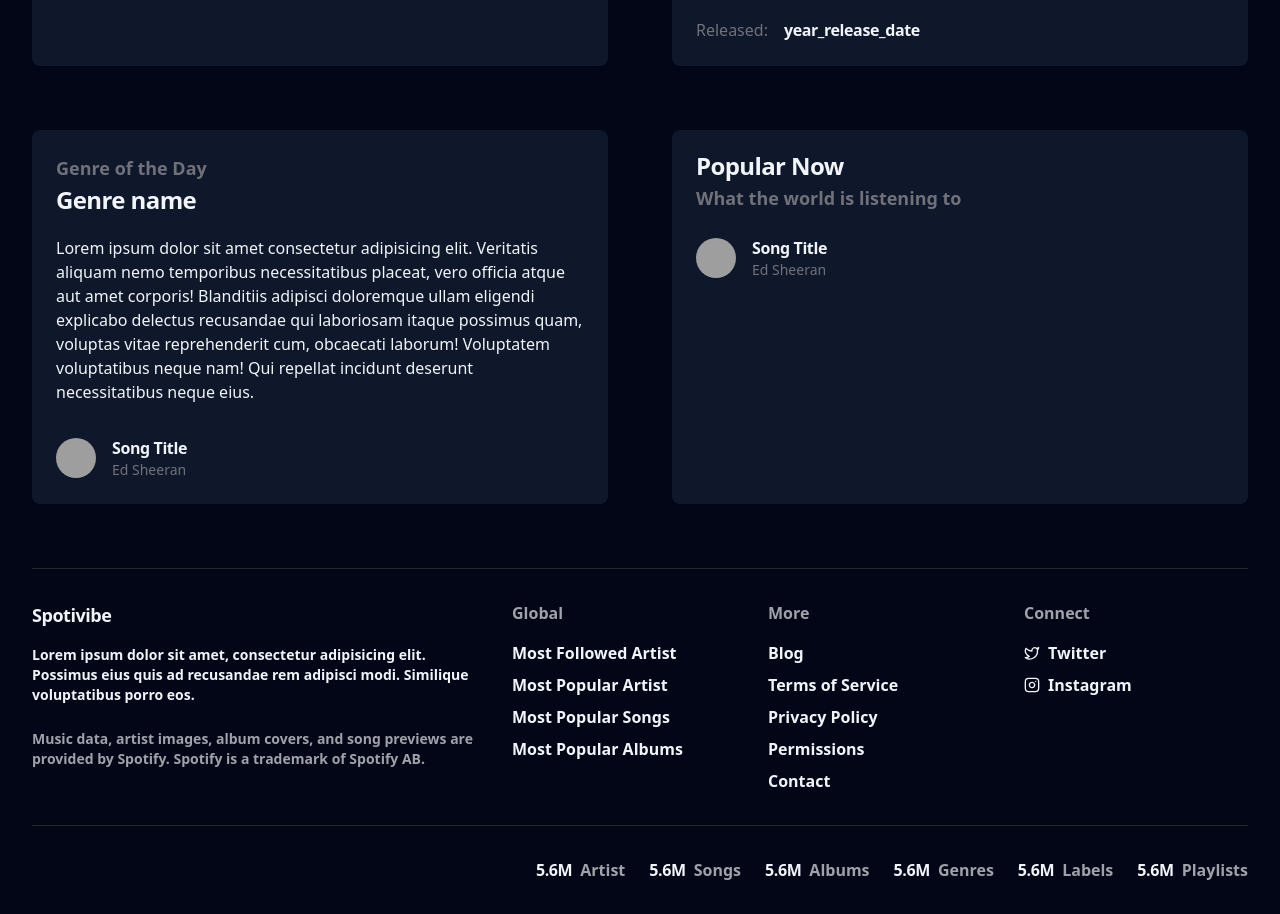
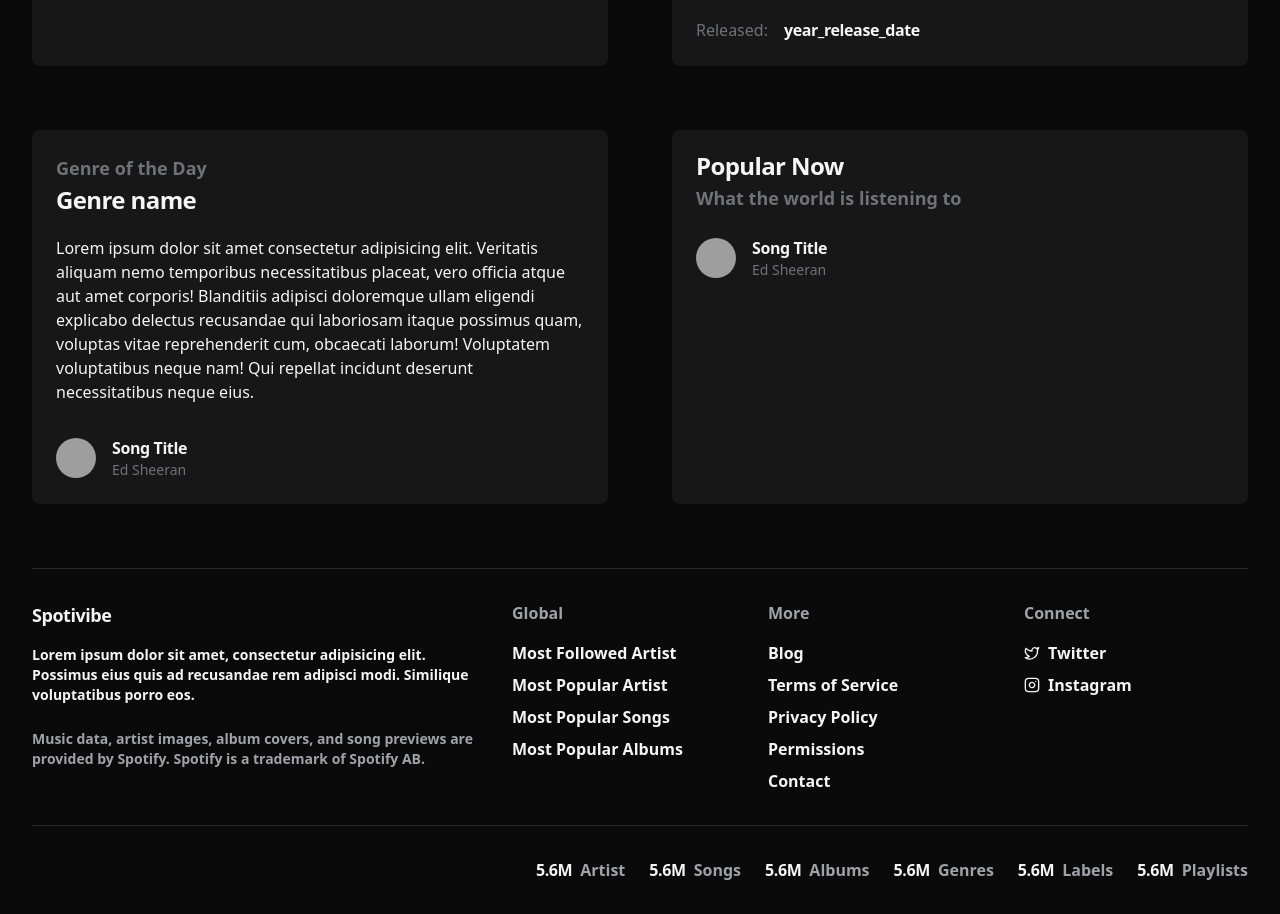
Before and after one commit to procrastinathree/spotivibe, a React (Vite) app: page / in a window 1280 px wide. Shown: the part 864-1778 px from the top of the page. Built offline with nearby package versions, Linux system fonts and the light colour scheme; grey boxes are pictures that could not be loaded.

Commit message:
[App] color changes

```diff
--- a/src/Layout.tsx
+++ b/src/Layout.tsx
@@ -9,7 +9,7 @@ interface LayoutProps {
 const Layout: FC<LayoutProps> = ({ children }) => {
 
   return (
-    <div className="flex flex-col min-h-screen gap-16 bg-slate-950">
+    <div className="flex flex-col min-h-screen gap-16 bg-neutral-950">
       <Header />
       <main className="container">
         {children}
--- a/src/components/home/TopSectionOne.tsx
+++ b/src/components/home/TopSectionOne.tsx
@@ -11,7 +11,7 @@ const TopSectionOne: FC<TopSectionOneProps> = () => {
         <div className="flex gap-16">
             <Card className="w-1/2">
                 <CardHeader className="relative p-0">
-                    <img src="" alt="artist image" className="object-cover w-full bg-slate-200 h-80" />
+                    <img src="" alt="artist image" className="object-cover w-full bg-neutral-200 h-80" />
                     <div className="absolute bottom-0 left-0 flex flex-col gap-2 p-8">
                         <CardDescription className="p-2 text-base font-bold rounded-lg w-fit bg-secondary text-secondary-foreground">Artist of the Day</CardDescription>
                         <CardTitle className="p-3 text-3xl rounded-lg w-fit bg-primary text-primary-foreground">Ed Sheeran</CardTitle>
@@ -42,7 +42,7 @@ const TopSectionOne: FC<TopSectionOneProps> = () => {
             </Card>
             <Card className="w-1/2">
                 <CardHeader className="relative p-0">
-                    <img src="" alt="artist image" className="object-cover w-full bg-slate-200 h-80" />
+                    <img src="" alt="artist image" className="object-cover w-full bg-neutral-200 h-80" />
                     <div className="absolute bottom-0 left-0 flex flex-col gap-2 p-8">
                         <CardDescription className="p-2 text-base font-bold rounded-lg w-fit bg-secondary text-secondary-foreground">Song of the Day</CardDescription>
                         <CardTitle className="p-3 text-3xl rounded-lg w-fit bg-primary text-primary-foreground">Perfect</CardTitle>
--- a/src/components/layouts/Footer.tsx
+++ b/src/components/layouts/Footer.tsx
@@ -16,7 +16,7 @@ const Footer: FC<FooterProps> = () => {
                 <div className="flex flex-col w-2/5 gap-6">
                     <div className="flex flex-col gap-4">
                         <CardTitle className="text-lg">Spotivibe</CardTitle>
-                        <p className="text-sm font-semibold text-slate-100">Lorem ipsum dolor sit amet, consectetur adipisicing elit. Possimus eius quis ad recusandae rem adipisci modi. Similique voluptatibus porro eos.</p>
+                        <p className="text-sm font-semibold text-neutral-100">Lorem ipsum dolor sit amet, consectetur adipisicing elit. Possimus eius quis ad recusandae rem adipisci modi. Similique voluptatibus porro eos.</p>
                     </div>
                     <CardDescription className="text-sm font-semibold">
                         Music data, artist images, album covers, and song previews are provided by Spotify. Spotify is a trademark of Spotify AB.
@@ -25,30 +25,30 @@ const Footer: FC<FooterProps> = () => {
                 <div className="flex flex-col w-1/5 gap-4">
                     <CardDescription className="text-base font-semibold">Global</CardDescription>
                     <div className="flex flex-col gap-2">
-                        <NavLink to={"/most-followed-artists"} className="font-semibold text-slate-100 hover:text-primary">Most Followed Artist</NavLink>
-                        <NavLink to={"/most-popular-artists"} className="font-semibold text-slate-100 hover:text-primary">Most Popular Artist</NavLink>
-                        <NavLink to={"/most-popular-songs"} className="font-semibold text-slate-100 hover:text-primary">Most Popular Songs</NavLink>
-                        <NavLink to={"/most-popular-albums"} className="font-semibold text-slate-100 hover:text-primary">Most Popular Albums</NavLink>
+                        <NavLink to={"/most-followed-artists"} className="font-semibold text-neutral-100 hover:text-primary">Most Followed Artist</NavLink>
+                        <NavLink to={"/most-popular-artists"} className="font-semibold text-neutral-100 hover:text-primary">Most Popular Artist</NavLink>
+                        <NavLink to={"/most-popular-songs"} className="font-semibold text-neutral-100 hover:text-primary">Most Popular Songs</NavLink>
+                        <NavLink to={"/most-popular-albums"} className="font-semibold text-neutral-100 hover:text-primary">Most Popular Albums</NavLink>
                     </div>
                 </div>
                 <div className="flex flex-col w-1/5 gap-4">
                     <CardDescription className="text-base font-semibold">More</CardDescription>
                     <div className="flex flex-col gap-2">
-                        <NavLink to={"/blog"} className="font-semibold text-slate-100 hover:text-primary">Blog</NavLink>
-                        <NavLink to={"/terms-of-service"} className="font-semibold text-slate-100 hover:text-primary">Terms of Service</NavLink>
-                        <NavLink to={"/privacy-policy"} className="font-semibold text-slate-100 hover:text-primary">Privacy Policy</NavLink>
-                        <NavLink to={"/permissions"} className="font-semibold text-slate-100 hover:text-primary">Permissions</NavLink>
-                        <NavLink to={"/contact"} className="font-semibold text-slate-100 hover:text-primary">Contact</NavLink>
+                        <NavLink to={"/blog"} className="font-semibold text-neutral-100 hover:text-primary">Blog</NavLink>
+                        <NavLink to={"/terms-of-service"} className="font-semibold text-neutral-100 hover:text-primary">Terms of Service</NavLink>
+                        <NavLink to={"/privacy-policy"} className="font-semibold text-neutral-100 hover:text-primary">Privacy Policy</NavLink>
+                        <NavLink to={"/permissions"} className="font-semibold text-neutral-100 hover:text-primary">Permissions</NavLink>
+                        <NavLink to={"/contact"} className="font-semibold text-neutral-100 hover:text-primary">Contact</NavLink>
                     </div>
                 </div>
                 <div className="flex flex-col w-1/5 gap-4">
                     <CardDescription className="text-base font-semibold">Connect</CardDescription>
                     <div className="flex flex-col gap-2">
-                        <NavLink to={"/most-followed-artists"} className="flex items-center gap-2 font-semibold text-slate-100 hover:text-primary">
+                        <NavLink to={"/most-followed-artists"} className="flex items-center gap-2 font-semibold text-neutral-100 hover:text-primary">
                             <TwitterIcon size={16} />
                             <span>Twitter</span>
                         </NavLink>
-                        <NavLink to={"/most-popular-artists"} className="flex items-center gap-2 font-semibold text-slate-100 hover:text-primary">
+                        <NavLink to={"/most-popular-artists"} className="flex items-center gap-2 font-semibold text-neutral-100 hover:text-primary">
                             <InstagramIcon size={16} />
                             <span>Instagram</span>
                         </NavLink>
--- a/src/components/layouts/Header.tsx
+++ b/src/components/layouts/Header.tsx
@@ -16,7 +16,7 @@ const Header: FC<HeaderProps> = () => {
 
     const isLogin: boolean = true
     return (
-        <header className="bg-slate-900">
+        <header className="bg-neutral-900">
             <div className="container px-4 mt-4">
                 <CardHeader className="flex flex-row items-center justify-between">
                     <CardTitle>
@@ -34,7 +34,7 @@ const Header: FC<HeaderProps> = () => {
                         </div>
                         :
                         <div className="flex gap-2">
-                            <Input type="search" placeholder="Search..." className="dark text-slate-300" />
+                            <Input type="search" placeholder="Search..." className="dark text-neutral-300" />
                             <Button type="button" variant={"secondary"} className="flex gap-2">
                                 <Star size={16} />
                                 Star us on GitHub
@@ -49,7 +49,7 @@ const Header: FC<HeaderProps> = () => {
                             if (isLogin) {
                                 return <CardContent>
                                     <p>
-                                        <span className="font-semibold text-slate-300">
+                                        <span className="font-semibold text-neutral-300">
                                             Welcome back #username!
                                         </span>
                                         <NavLink className={buttonVariants({ variant: "link", className: "!text-base" })} to="/profile">Go to profile</NavLink>
--- a/src/components/ui/card.tsx
+++ b/src/components/ui/card.tsx
@@ -9,7 +9,7 @@ const Card = React.forwardRef<
   <div
     ref={ref}
     className={cn(
-      "rounded-lg bg-slate-900 text-slate-100 shadow-sm",
+      "rounded-lg bg-neutral-900 text-neutral-100 shadow-sm",
       className
     )}
     {...props}
@@ -36,7 +36,7 @@ const CardTitle = React.forwardRef<
   <h3
     ref={ref}
     className={cn(
-      "text-2xl font-semibold text-slate-100 leading-none tracking-tight",
+      "text-2xl font-semibold text-neutral-100 leading-none tracking-tight",
       className
     )}
     {...props}
```
Also changed, not shown: src/components/ui/WelcomeHeader.tsx (+6 -6 lines).
